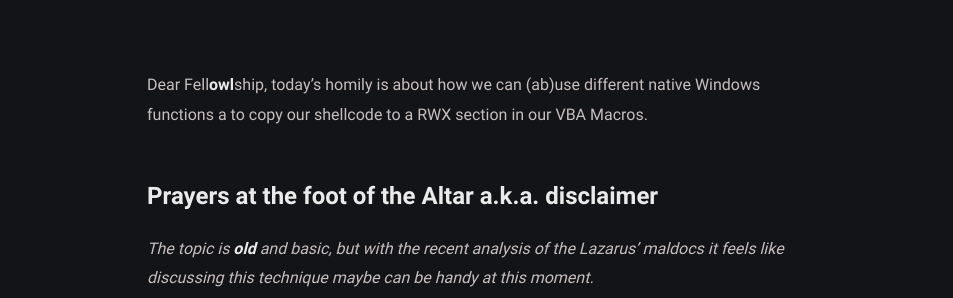
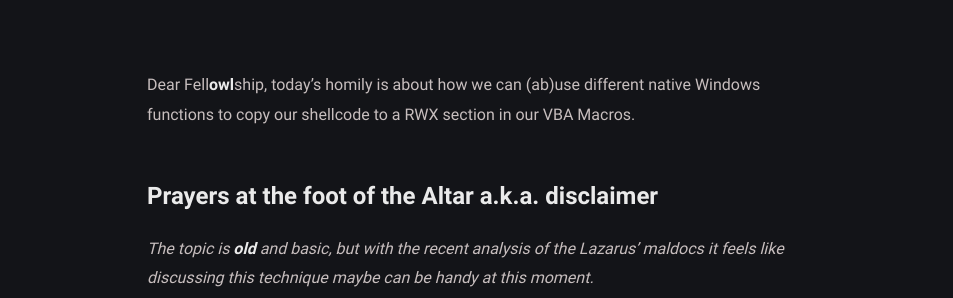
Before and after one commit to Adepts-Of-0xCC/blog, a Jekyll site: the page built from _posts/alternatives-copy-shellcode/2021-02-18-alternatives-copy-shellcode.md, in a window 1280 px wide and 900 px high. Shown: the part 361-659 px from the top of the window, without its empty margins (163-1116 px from the left). Built offline with Jekyll 4.4.1, drawn with Linux system fonts in a browser that asks for light colours; some web fonts are replaced.

```diff
--- a/_posts/alternatives-copy-shellcode/2021-02-18-alternatives-copy-shellcode.md
+++ b/_posts/alternatives-copy-shellcode/2021-02-18-alternatives-copy-shellcode.md
@@ -7,7 +7,7 @@ description: Alternative ways to copy your shellcode to memory in your VBA macro
 image:
 ---
 
-Dear Fell**owl**ship, today's homily is about how we can (ab)use different native Windows functions a to copy our shellcode to a RWX section in our VBA Macros.
+Dear Fell**owl**ship, today's homily is about how we can (ab)use different native Windows functions to copy our shellcode to a RWX section in our VBA Macros.
 
 
 # Prayers at the foot of the Altar a.k.a. disclaimer
```
